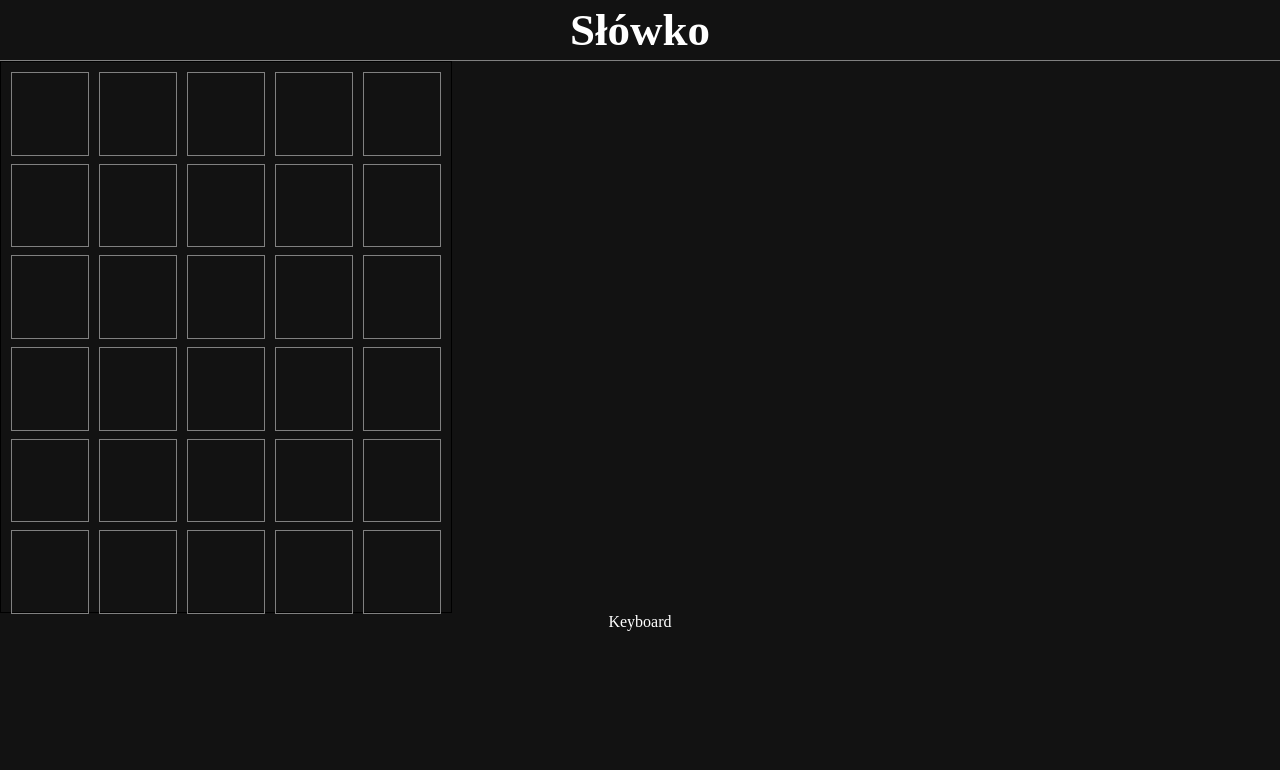
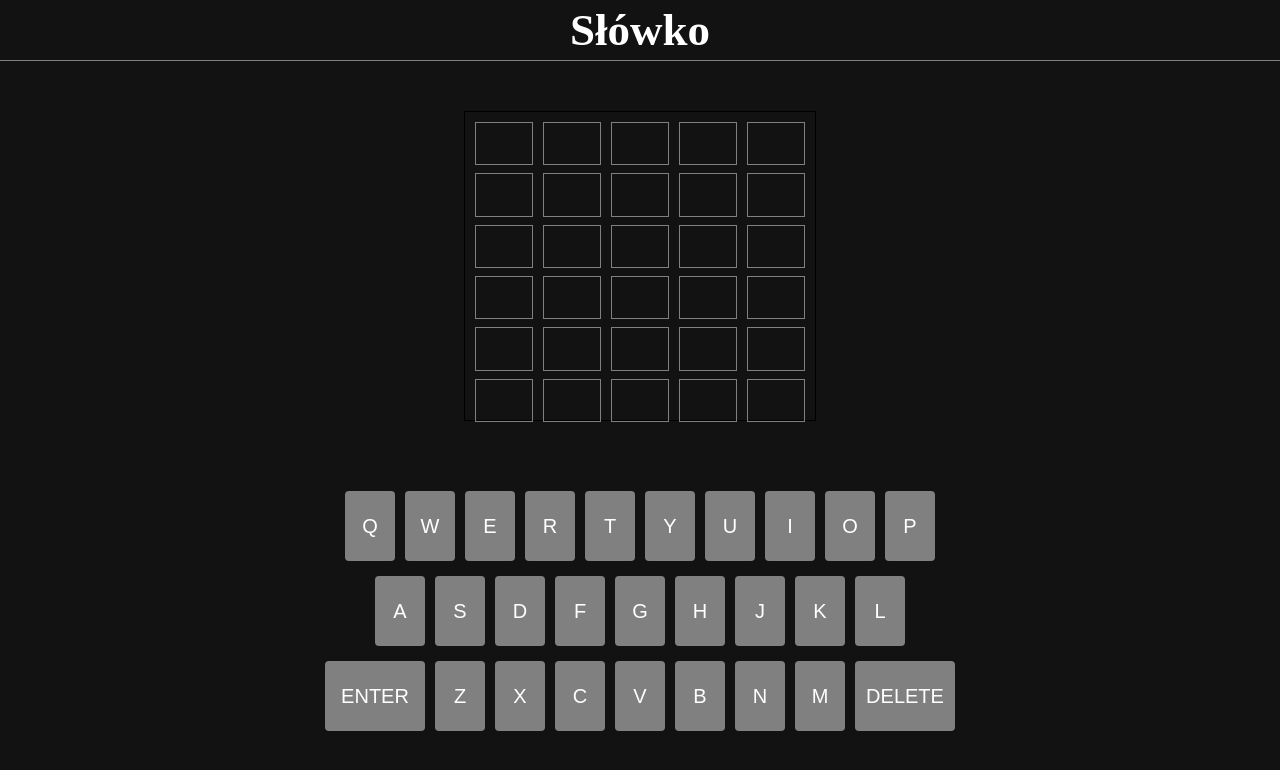
Before and after one commit to MaciejMu/Slowko, a React (Create React App) app: page / in a window 1280 px wide. Shown: the top 770 px of the page. Built offline with nearby package versions, Linux system fonts and the light colour scheme; a web font is replaced by a local one.

Commit message:
working keyboard

```diff
--- a/src/App.css
+++ b/src/App.css
@@ -39,8 +39,8 @@
 }
 
 .board {
-  width: 450px;
-  height: 550px;
+  width: 350px;
+  height: 450px;
   border: 1px solid black;
   display: flex;
   flex-direction: column;
@@ -121,7 +121,7 @@
   cursor: pointer;
 }
 
-#big {
+#funcKey {
   width: 100px;
 }
 #disabled {
--- a/src/App.tsx
+++ b/src/App.tsx
@@ -12,20 +12,62 @@
 interface AppContext {
   board: string[][];
   setBoard: React.Dispatch<React.SetStateAction<string[][]>>;
+  currAttempt: { attempt: number; letterPos: number };
+  setCurrAttempt: React.Dispatch<
+    React.SetStateAction<{ attempt: number; letterPos: number }>
+  >;
+  onEnter: () => void;
+  onDelete: () => void;
+  onSelectedLetter: (keyVal: string) => void;
 }
 
 export const AppContext = createContext<AppContext>({} as AppContext);
 
 const App: FC = () => {
   const [board, setBoard] = useState(boardDefault);
+  const [currAttempt, setCurrAttempt] = useState({ attempt: 0, letterPos: 0 });
+
+  const onEnter = () => {
+    if (currAttempt.letterPos !== 5) return;
+    setCurrAttempt({ attempt: currAttempt.attempt + 1, letterPos: 0 });
+  };
+
+  const onDelete = () => {
+    if (currAttempt.letterPos === 0) return;
+    const newBoard = [...board];
+    newBoard[currAttempt.attempt][currAttempt.letterPos - 1] = "";
+    setBoard(newBoard);
+    setCurrAttempt({ ...currAttempt, letterPos: currAttempt.letterPos - 1 });
+  };
+
+  const onSelectedLetter = (keyVal: string) => {
+    if (currAttempt.letterPos > 4) return;
+    const newBoard = [...board];
+    newBoard[currAttempt.attempt][currAttempt.letterPos] = keyVal;
+    setBoard(newBoard);
+    setCurrAttempt({ ...currAttempt, letterPos: currAttempt.letterPos + 1 });
+  };
+
   return (
     <div className="App">
       <nav>
         <h1>Słówko</h1>
       </nav>
-      <AppContext.Provider value={{ board, setBoard }}>
-        <Board />
-        <Keyboard />
+      <AppContext.Provider
+        value={{
+          board,
+          setBoard,
+          currAttempt,
+          setCurrAttempt,
+          onEnter,
+          onDelete,
+          onSelectedLetter,
+        }}
+      >
+        <div className="game">
+          <Board />
+          <Keyboard />
+        </div>
       </AppContext.Provider>
     </div>
   );
--- a/src/components/Board.tsx
+++ b/src/components/Board.tsx
@@ -1,5 +1,4 @@
 import React, { useState } from "react";
-import { boardDefault } from "../Words";
 import SingleLetter from "./SingleLetter";
 
 function Board() {
--- /dev/null
+++ b/src/components/Key.tsx
@@ -0,0 +1,37 @@
+import React, { FC, useContext } from "react";
+import { AppContext } from "../App";
+
+interface Key {
+  keyVal: string;
+  funcKey?: boolean;
+}
+
+const Key: FC<Key> = ({ keyVal, funcKey }) => {
+  const {
+    board,
+    setBoard,
+    currAttempt,
+    setCurrAttempt,
+    onEnter,
+    onDelete,
+    onSelectedLetter,
+  } = useContext(AppContext);
+
+  const selectLetter = () => {
+    if (keyVal === "ENTER") {
+      onEnter();
+    } else if (keyVal === "DELETE") {
+      onDelete();
+    } else {
+      onSelectedLetter(keyVal);
+    }
+  };
+
+  return (
+    <div className="key" id={funcKey ? "funcKey" : ""} onClick={selectLetter}>
+      {keyVal}
+    </div>
+  );
+};
+
+export default Key;
--- a/src/components/Keyboard.tsx
+++ b/src/components/Keyboard.tsx
@@ -1,7 +1,60 @@
-import React from "react";
+import React, { useCallback, useContext, useEffect } from "react";
+import { AppContext } from "../App";
+import Key from "./Key";
 
-function Keyboard() {
-  return <div>Keyboard</div>;
-}
+const Keyboard = () => {
+  const { onEnter, onDelete, onSelectedLetter } = useContext(AppContext);
+
+  const keys1 = ["Q", "W", "E", "R", "T", "Y", "U", "I", "O", "P"];
+  const keys2 = ["A", "S", "D", "F", "G", "H", "J", "K", "L"];
+  const keys3 = ["Z", "X", "C", "V", "B", "N", "M"];
+
+  const handleKeyboard = (event: { key: string }) => {
+    if (event.key === "Enter") {
+      onEnter();
+    } else if (event.key === "Backspace") {
+      onDelete();
+    } else {
+      keys1.forEach((key) => {
+        if (event.key.toUpperCase() === key) onSelectedLetter(key);
+      });
+      keys2.forEach((key) => {
+        if (event.key.toUpperCase() === key) onSelectedLetter(key);
+      });
+      keys3.forEach((key) => {
+        if (event.key.toUpperCase() === key) onSelectedLetter(key);
+      });
+    }
+  };
+
+  useEffect(() => {
+    document.addEventListener("keydown", handleKeyboard);
+    return () => {
+      document.removeEventListener("keydown", handleKeyboard);
+    };
+  }, [handleKeyboard]);
+
+  return (
+    <div className="keyboard" onKeyDown={handleKeyboard}>
+      <div className="line1">
+        {keys1.map((key) => {
+          return <Key keyVal={key} key={key} />;
+        })}
+      </div>
+      <div className="line2">
+        {keys2.map((key) => {
+          return <Key keyVal={key} key={key} />;
+        })}
+      </div>
+      <div className="line3">
+        <Key keyVal={"ENTER"} funcKey />
+        {keys3.map((key) => {
+          return <Key keyVal={key} key={key} />;
+        })}
+        <Key keyVal={"DELETE"} funcKey />
+      </div>
+    </div>
+  );
+};
 
 export default Keyboard;
--- a/src/components/SingleLetter.tsx
+++ b/src/components/SingleLetter.tsx
@@ -1,12 +1,12 @@
 import React, { FC, useContext } from "react";
 import { AppContext } from "../App";
 
-const SingleLetter: FC<{ letterPos: number; attemptVal: number }> = ({
+const SingleLetter: FC<{ attemptVal: number; letterPos: number }> = ({
+  attemptVal,
   letterPos,
-  attemptVal,
 }) => {
   const { board } = useContext(AppContext);
-  const letter = board[letterPos][attemptVal];
+  const letter = board[attemptVal][letterPos];
   return <div className="letter">{letter}</div>;
 };
 
```
Also changed, not shown: 1 other file (tests, documents, lock files or other folders).
